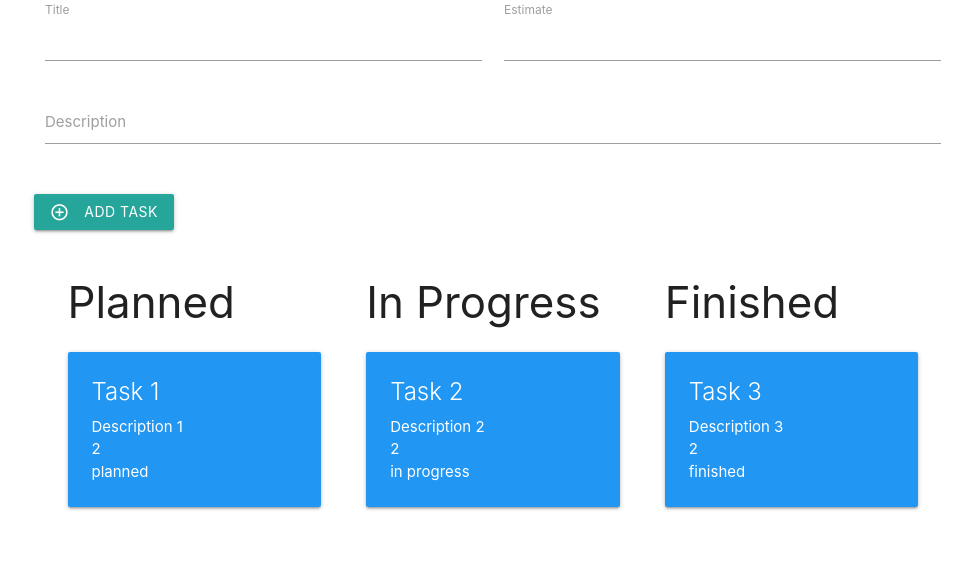
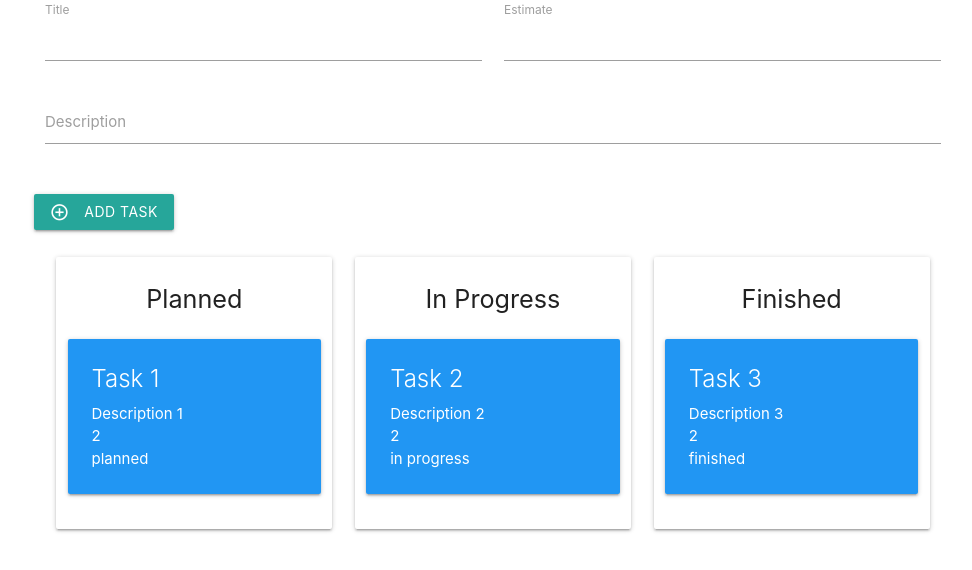
Before and after one commit to SJVarela/TaskManager, a React (Create React App) app: page / in a window 1280 px wide. Shown: the top 570 px of the page, without its empty margins (147-1119 px from the left). Built offline with nearby package versions, Linux system fonts and the light colour scheme.

Commit message:
Form component works!

```diff
--- a/package.json
+++ b/package.json
@@ -8,7 +8,8 @@
     "react-dnd": "^7.3.2",
     "react-dnd-html5-backend": "^7.2.0",
     "react-dom": "^16.8.4",
-    "react-scripts": "2.1.8"
+    "react-scripts": "2.1.8",
+    "uuid": "^3.3.2"
   },
   "scripts": {
     "start": "react-scripts start",
--- a/src/App.js
+++ b/src/App.js
@@ -10,34 +10,36 @@ class App extends Component {
     super();
     this.state = { tasks };
   }
-  updateState = newTasks => this.setState({ tasks: newTasks });
+  handleSubmit = task => {
+    this.setState({ tasks: [...this.state.tasks, task] });
+  };
   render() {
     return (
       <div className="container">
-        <TaskForm />
+        <TaskForm onSubmit={this.handleSubmit} />
         <div className="row">
           <div className="col m4">
             <TaskList
               title="Planned"
-              tasks={this.state.tasks}
-              filter={task => task.taskState === "planned"}
-              updateState={this.updateState}
+              tasks={this.state.tasks.filter(
+                task => task.taskState === "planned"
+              )}
             />
           </div>
           <div className="col m4">
             <TaskList
               title="In Progress"
-              tasks={this.state.tasks}
-              filter={task => task.taskState === "in progress"}
-              updateState={this.updateState}
+              tasks={this.state.tasks.filter(
+                task => task.taskState === "in progress"
+              )}
             />
           </div>
           <div className="col m4">
             <TaskList
               title="Finished"
-              tasks={this.state.tasks}
-              filter={task => task.taskState === "finished"}
-              updateState={this.updateState}
+              tasks={this.state.tasks.filter(
+                task => task.taskState === "finished"
+              )}
             />
           </div>
         </div>
--- a/src/components/Task.js
+++ b/src/components/Task.js
@@ -1,17 +1,10 @@
 import React from "react";
 
-const Task = ({
-  title,
-  description,
-  estimate,
-  taskState = "planned",
-  updateState,
-  connectDragSource
-}) => {
+const Task = ({ title, description, estimate, taskState = "planned" }) => {
   return (
     <div className="row">
       <div className="col s12">
-        <div className="card blue">
+        <div className="card blue hoverable">
           <div className="card-content  white-text">
             <span className="card-title">{title}</span>
             <p>{description}</p>
--- a/src/components/TaskForm.js
+++ b/src/components/TaskForm.js
@@ -1,17 +1,38 @@
 import React from "react";
-
-const TaskForm = () => {
+import uuid from "uuid/v4";
+const TaskForm = ({ onSubmit }) => {
+  let _title, _estimate, _description;
+  const submit = event => {
+    event.preventDefault();
+    onSubmit({
+      id: uuid(),
+      title: _title.value,
+      estimate: _estimate.value,
+      description: _description.value,
+      taskState: "planned"
+    });
+  };
   return (
-    <form className="col s12">
+    <form className="col s12" onSubmit={submit}>
       <div className="row">
         <div className="input-field col s6">
-          <input id="title" type="text" />
+          <input
+            id="title"
+            required
+            type="text"
+            ref={input => (_title = input)}
+          />
           <label htmlFor="title" className="active">
             Title
           </label>
         </div>
         <div className="input-field col s6">
-          <input id="estimate" type="number" />
+          <input
+            id="estimate"
+            type="number"
+            ref={input => (_estimate = input)}
+            required
+          />
           <label htmlFor="estimate" className="active">
             Estimate
           </label>
@@ -21,14 +42,16 @@ const TaskForm = () => {
             id="description"
             className="materialize-textarea"
             data-length="120"
+            ref={input => (_description = input)}
+            required
           />
           <label htmlFor="description">Description</label>
         </div>
       </div>
       <div className="row">
-        <div id="btnAdd" className="waves-effect waves-light btn">
+        <button id="btnAdd" className="waves-effect waves-light btn">
           <i className="material-icons left">add_circle_outline</i>Add Task
-        </div>
+        </button>
       </div>
     </form>
   );
--- a/src/components/TaskList.js
+++ b/src/components/TaskList.js
@@ -1,18 +1,12 @@
 import React from "react";
 import Task from "./Task";
 
-const TaskList = ({
-  tasks,
-  filter,
-  title = "Test",
-  connectDropTarget,
-  updateState
-}) => {
+const TaskList = ({ tasks, title = "Test" }) => {
   return (
-    <div className="col s12">
-      <h3>{title}</h3>
-      {tasks.filter(filter).map(task => (
-        <Task key={task.id} {...task} updateState={updateState} />
+    <div className="col s12 card-panel">
+      <h3 className="center-align flow-text">{title}</h3>
+      {tasks.map(task => (
+        <Task key={task.id} {...task} />
       ))}
     </div>
   );
```
